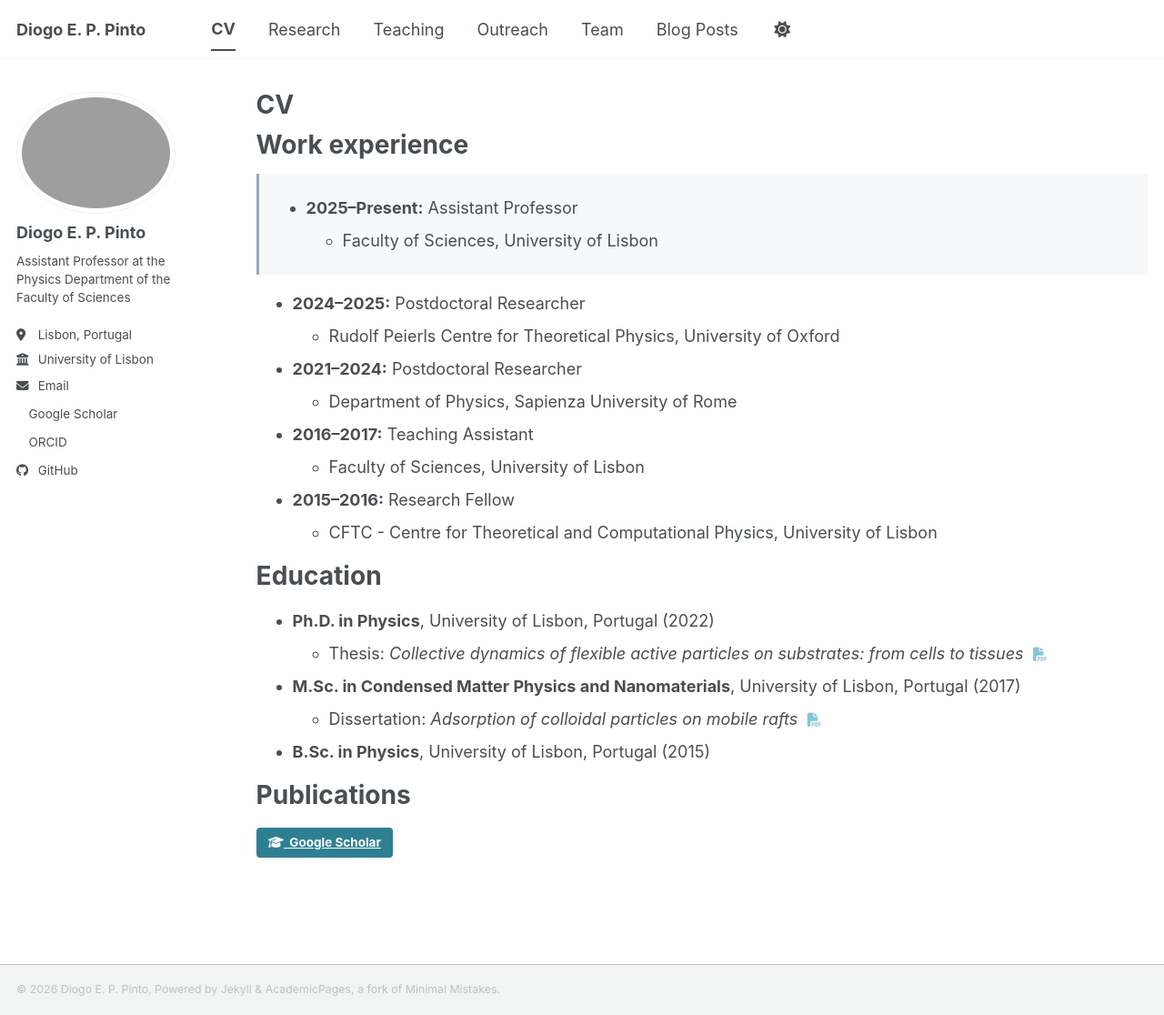
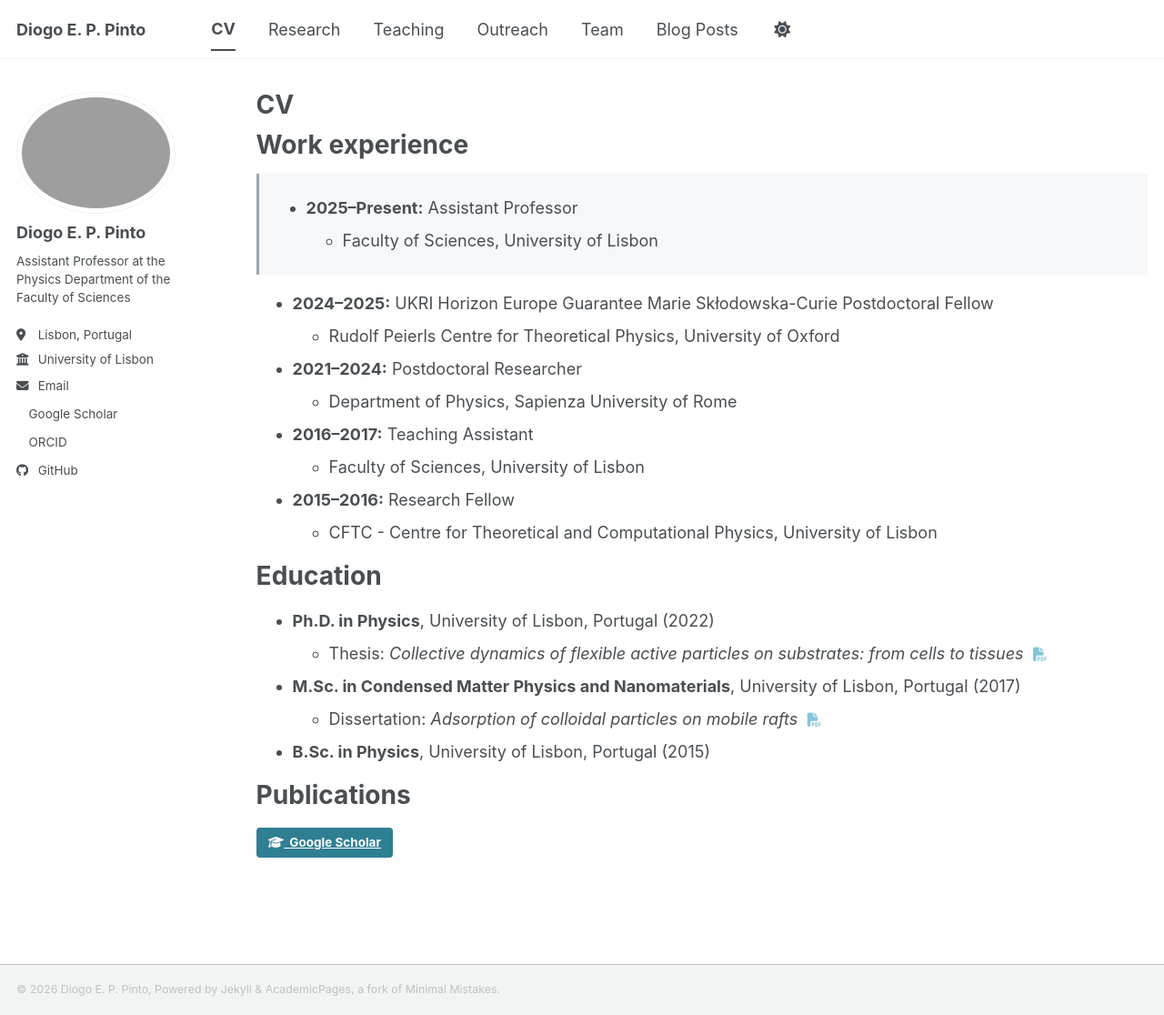
Before and after one commit to deppinto/deppinto.github.io, a Jekyll site: the page built from _pages/cv.md, in a window 1280 px wide and 1116 px high. Shown: the whole window at 91% size. Built offline with Jekyll 4.4.1, drawn with Linux system fonts in a browser that asks for light colours; a style sheet for code colours, icons or effects is not loaded.

Commit message:
Update cv.md

```diff
--- a/_pages/cv.md
+++ b/_pages/cv.md
@@ -19,7 +19,7 @@ Work experience
 
 </div>
 
-* **2024–2025:** Postdoctoral Researcher
+* **2024–2025:** UKRI Horizon Europe Guarantee Marie Skłodowska-Curie Postdoctoral Fellow
   * Rudolf Peierls Centre for Theoretical Physics, University of Oxford
 
 * **2021–2024:** Postdoctoral Researcher
```
